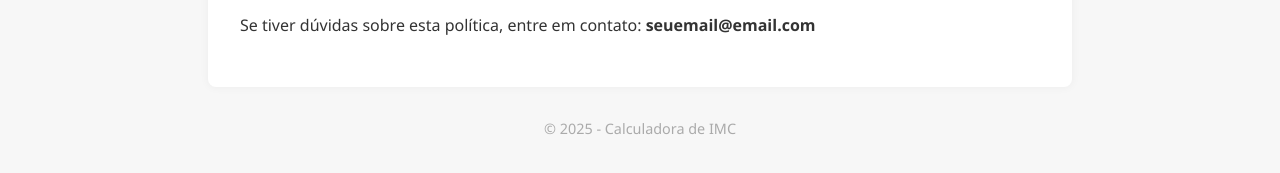
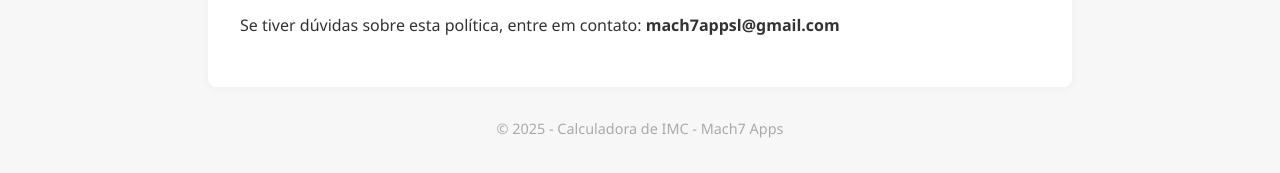
Before and after one commit to machVini/BMICalculator, a plain HTML site: page privacy-policy.html in a window 1280 px wide. Shown: the part 413-586 px from the top of the page. Drawn offline with Linux system fonts and the light colour scheme.

Commit message:
updating privacy policy labels

```diff
--- a/privacy-policy.html
+++ b/privacy-policy.html
@@ -73,10 +73,10 @@
 
     <p>Esta política pode ser atualizada eventualmente. Recomendamos que você revise esta página periodicamente para estar ciente de quaisquer alterações.</p>
 
-    <p>Se tiver dúvidas sobre esta política, entre em contato: <strong>seuemail@email.com</strong></p>
+    <p>Se tiver dúvidas sobre esta política, entre em contato: <strong>mach7appsl@gmail.com</strong></p>
   </main>
   <footer>
-    &copy; 2025 - Calculadora de IMC
+    &copy; 2025 - Calculadora de IMC - Mach7 Apps
   </footer>
 </body>
 </html>
```
